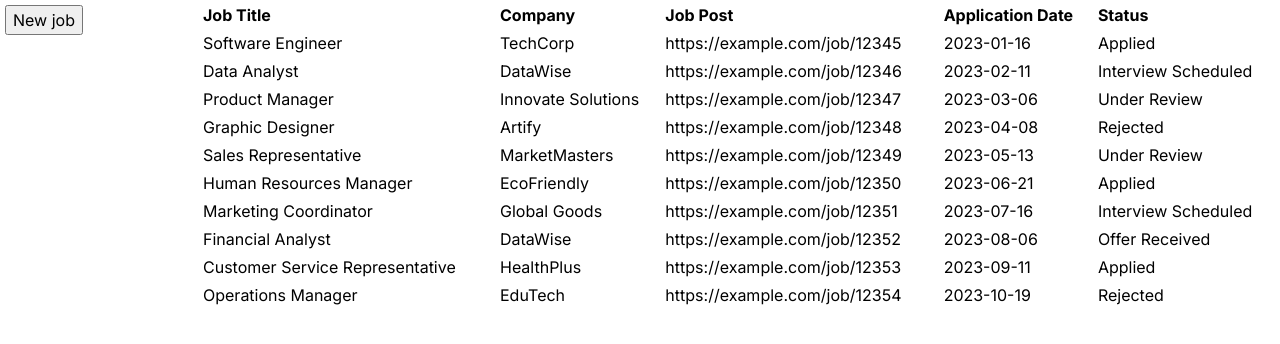
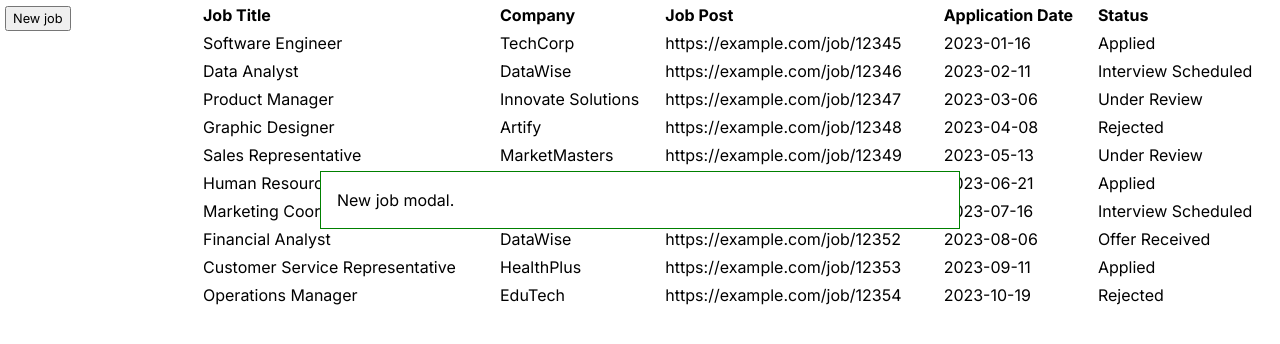
Before and after one commit to jpnws/goodjob, a React (Vite) app: page / in a window 1280 px wide. Shown: the top 344 px of the page. Built offline with nearby package versions, Linux system fonts and the light colour scheme.

Commit message:
Create a NewJobModal. This is where the user input fields will go.

```diff
--- /dev/null
+++ b/src/Sidebar/NewJobModal.jsx
@@ -0,0 +1,5 @@
+import styles from './NewJobModal.module.css';
+
+export default function NewJobModal() {
+  return <div className={styles.newJobModal}>New job modal.</div>;
+}
--- /dev/null
+++ b/src/Sidebar/NewJobModal.module.css
@@ -0,0 +1,12 @@
+.newJobModal {
+  position: fixed;
+  z-index: 1000;
+  left: 50%;
+  right: 50%;
+  top: 25%;
+  transform: translate(-50%, -50%);
+  width: 50%;
+  border: 1px solid green;
+  padding: 1rem;
+  background-color: #ffffff;
+}
--- a/src/Sidebar/Sidebar.jsx
+++ b/src/Sidebar/Sidebar.jsx
@@ -1,13 +1,13 @@
+import NewJobButton from './NewJobButton';
+import NewJobModal from './NewJobModal';
+
 import styles from './Sidebar.module.css';
 
 export default function Sidebar() {
   return (
     <aside className={styles.sidebar}>
       <NewJobButton />
+      <NewJobModal />
     </aside>
   );
 }
-
-function NewJobButton() {
-  return <button>New job</button>;
-}
```
